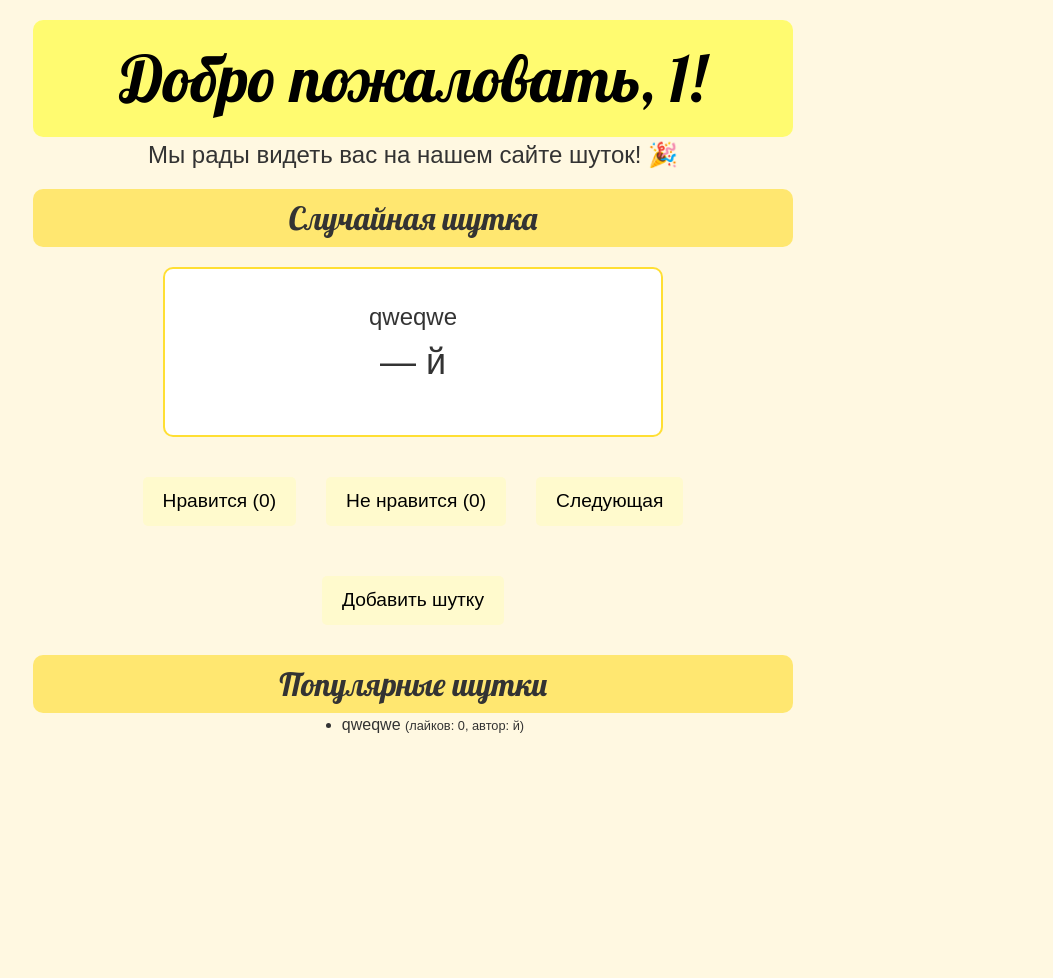
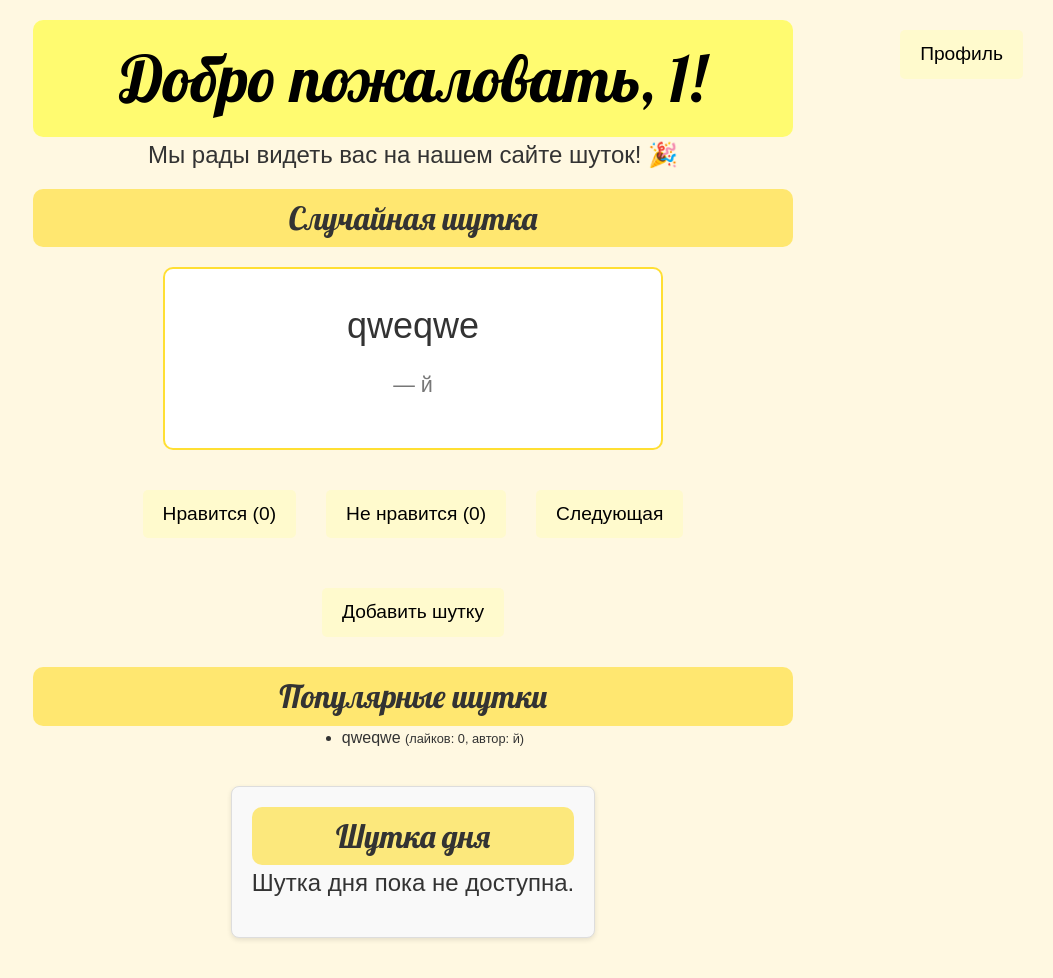
Before and after one commit to Exort322/April_project, a Flask app: page /welcome in a window 1280 px wide. Shown: the whole page, without its empty margins (227-1280 px from the left). Before the commit the page ends 733 px from the top, so only its background shows below. Run offline with Flask 3, Linux system fonts and the light colour scheme; a user stored in the database is signed in; data comes from the database, SQL or seed files in the repository; some libraries are stand-ins or nearby versions.

Commit message:
шутка дня

```diff
--- a/front/static/css/style.css
+++ b/front/static/css/style.css
@@ -129,3 +129,18 @@ h2 {
 .register-link a:hover {
     text-decoration: underline;
 }
+
+.joke-of-the-day {
+    background-color: #f9f9f9;
+    border: 1px solid #ddd;
+    border-radius: 8px;
+    padding: 20px;
+    margin: 20px 0;
+    box-shadow: 0 2px 5px rgba(0, 0, 0, 0.1);
+}
+
+.joke-author {
+    font-size: 0.9em;
+    color: #777;
+    margin-top: 10px;
+}
--- a/front/templates/index.html
+++ b/front/templates/index.html
@@ -8,7 +8,7 @@
     <h2>Случайная шутка</h2>
     {% if random_joke %}
     <div class="joke" id="jokeDisplay">
-        {{ random_joke.text }}
+        <p class="joke-text">{{ random_joke.text }}</p>
         <p class="joke-author">— {{ random_joke.username }}</p>
     </div>
 
@@ -20,6 +20,7 @@
     {% else %}
     <p>Пока нет шуток. Будьте первым, кто добавит шутку!</p>
     {% endif %}
+
 
     <div class="add-joke-button">
         <a href="{{ url_for('create_joke') }}">
@@ -36,6 +37,18 @@
         </li>
         {% endfor %}
     </ul>
+
+    <div class="joke-of-the-day">
+        <h2>Шутка дня</h2>
+        {% if joke_of_the_day %}
+        <div class="joke" id="jokeOfTheDayDisplay">
+            {{ joke_of_the_day.text }}
+            <p class="joke-author">— {{ joke_of_the_day.username }}</p>
+        </div>
+        {% else %}
+        <p>Шутка дня пока не доступна.</p>
+        {% endif %}
+    </div>
 </div>
 
 <script>
@@ -56,4 +69,10 @@ function rateJoke(jokeId, rating) {
     });
 }
 </script>
+
+<div class="profile-button">
+    <a href="{{ url_for('profile') }}">
+        <button class="button">Профиль</button>
+    </a>
+</div>
 {% endblock %}
```
